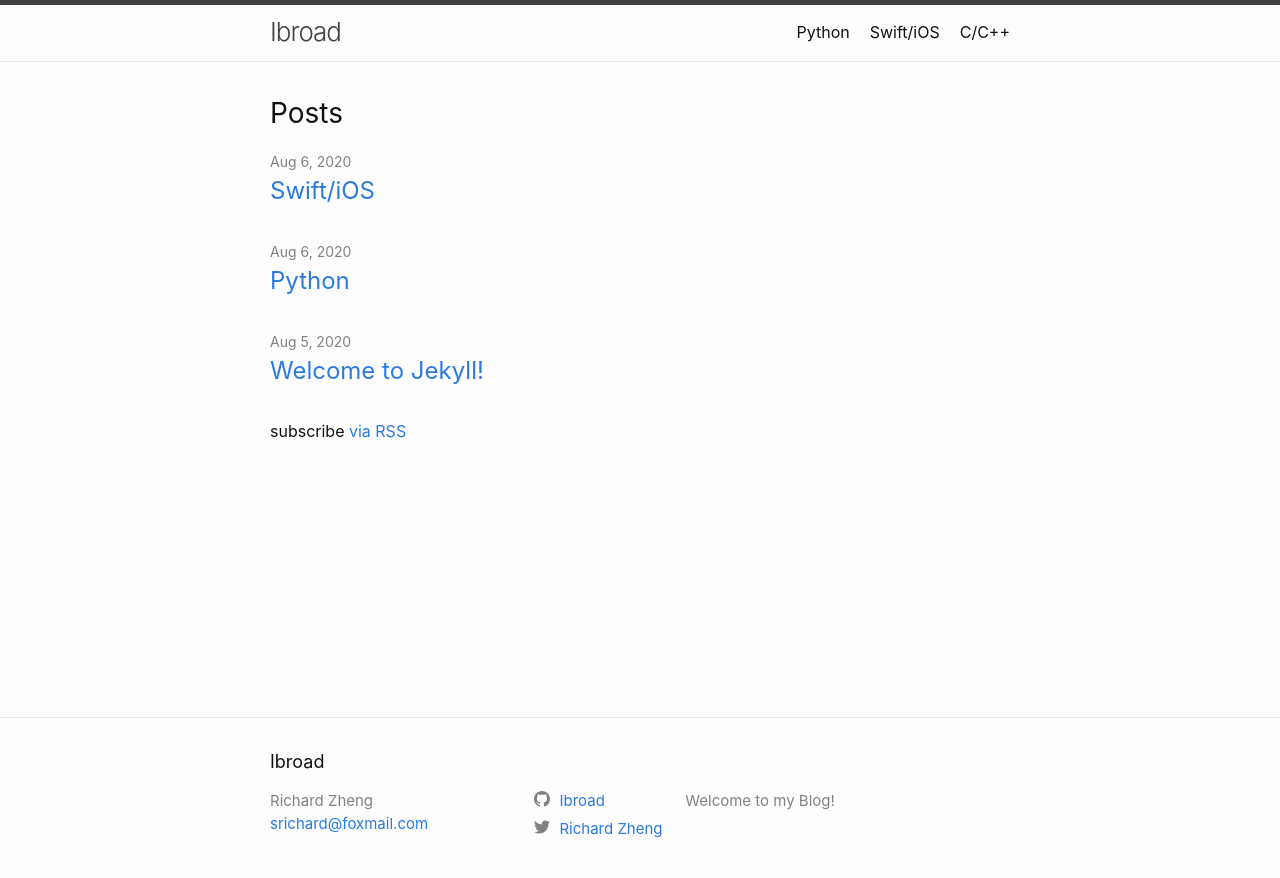
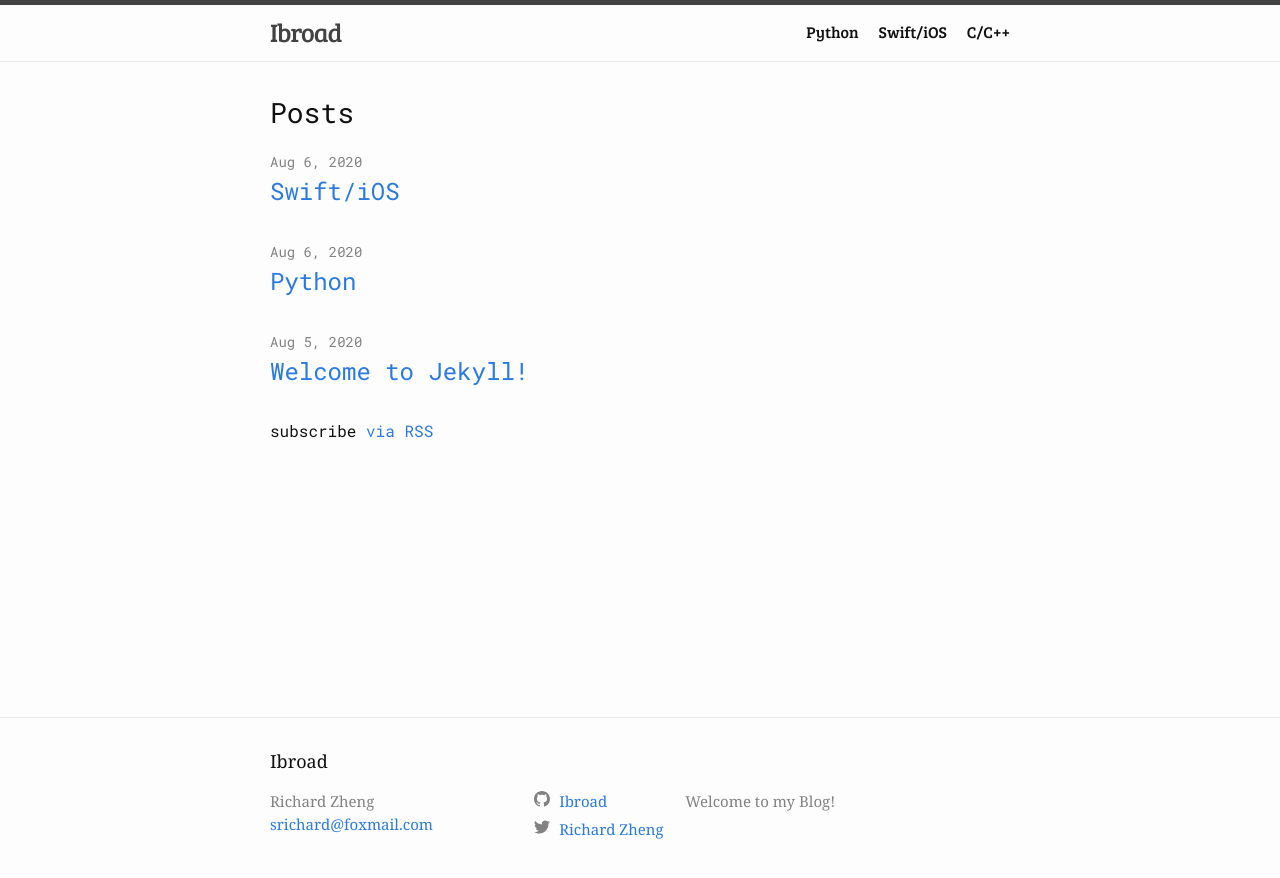
Before and after one commit to zhengyue08/Ibroad.github.io, a Jekyll site: the page built from index.markdown, in a window 1280 px wide. Shown: the top 878 px of the page. Built offline with Jekyll 4.4.1, drawn with Linux system fonts in a browser that asks for light colours.

Commit message:
Modify the font

```diff
--- a/assets/main.scss
+++ b/assets/main.scss
@@ -1,5 +1,48 @@
 ---
 # Only the main Sass file needs front matter (the dashes are enough)
 ---
+// $base-font-family:  'Josefin Sans', sans-serif;
 
+
+
+// @import "minima";
+
+// $base-font-family: jf-openhuninn;
+
+// @import "minima";
+
+// @font-face {
+//   font-family: 'jf-openhuninn';
+//   src: url('jf-openhuninn-1.0.ttf') format('truetype');
+// }
 @import "minima";
+@import url('https://fonts.googleapis.com/css2?family=Bree+Serif&family=Righteous&family=Roboto+Mono&display=swap');
+
+
+
+
+body {
+    font-family: 'Roboto Mono', monospace;
+}
+
+nav,header {
+    font-family: 'Bree Serif', serif;
+}
+footer{
+    font-family: Cambria, Cochin, Georgia, Times, 'Times New Roman', serif;
+}
+// h {
+//     font-family: 'Pacifico', cursive;;
+// }
+// h1 {
+//   font-family: jf-openhuninn, $base-font-family;
+// }
+// nav {
+//     font-family: jf-openhuninn, $base-font-family;
+// }
+// // nav {
+// //     font-family: jf-openhuninn, $base-font-family;
+// // }
+// a {
+//     font-family: jf-openhuninn, $base-font-family;
+// }
```
